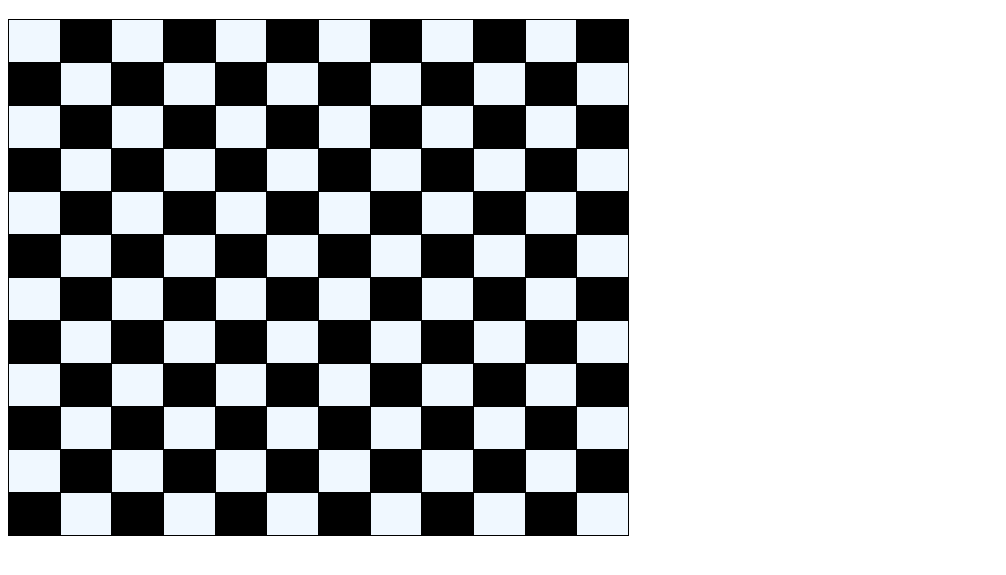
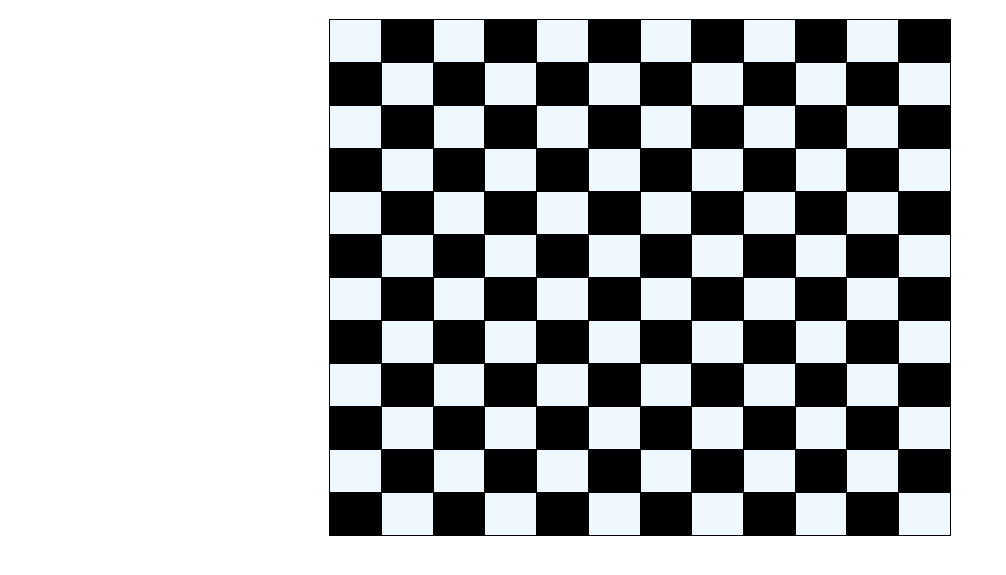
Before and after one commit to Saii341/Progra-Web-CSS, a plain HTML site: page ajedrez/index.html in a window 1280 px wide. Shown: the part 61-636 px from the top of the page, without its empty margins (0-1006 px from the left). Drawn offline with Linux system fonts and the light colour scheme.

Commit message:
Update styles.css

```diff
--- a/ajedrez/styles.css
+++ b/ajedrez/styles.css
@@ -2,7 +2,7 @@ h1{
     text-align: center;
 }
 table{
-    align: center;
+    margin: 0% auto;
     border-collapse: collapse; /*une los bordes*/
     width: 100px;
 }
```
